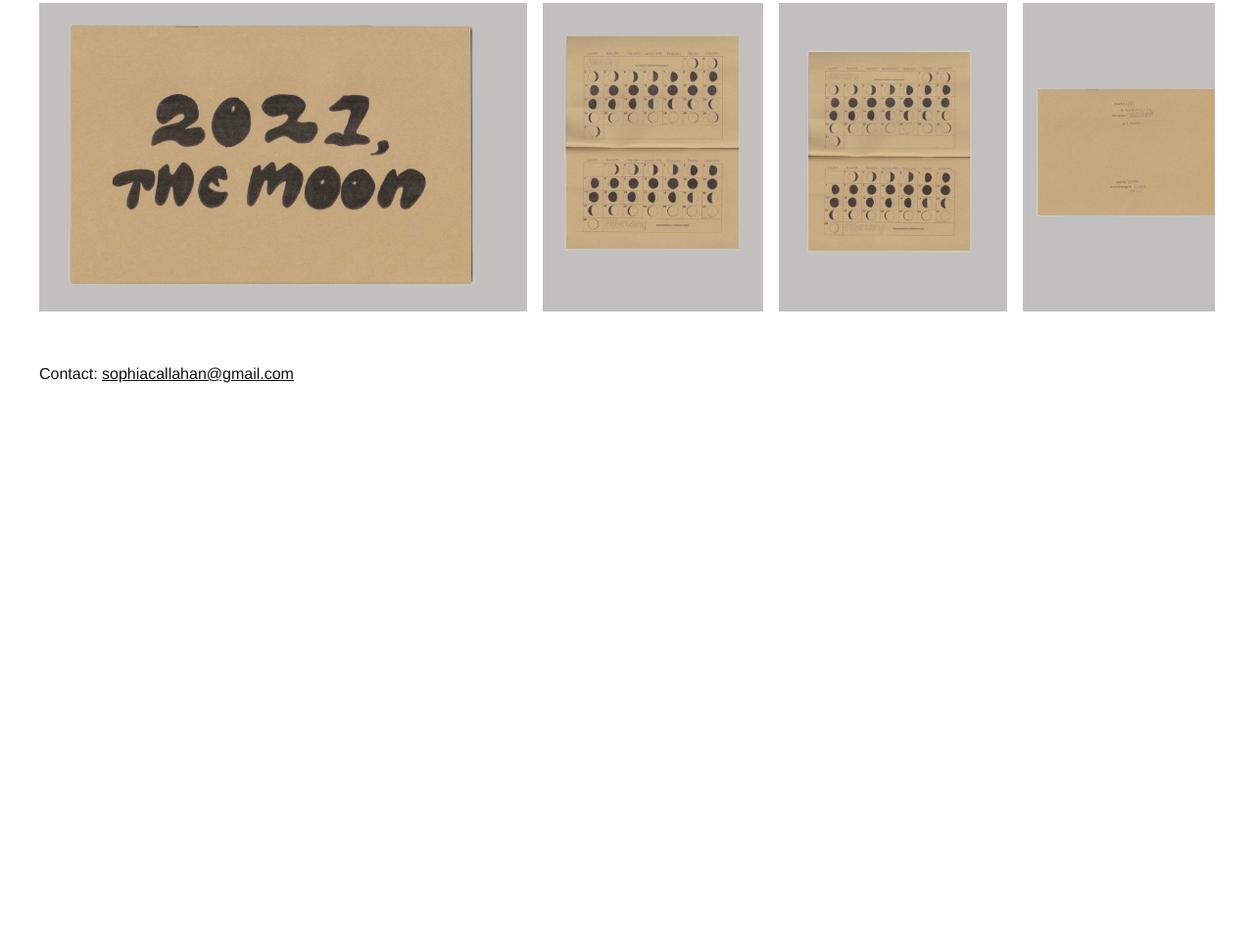
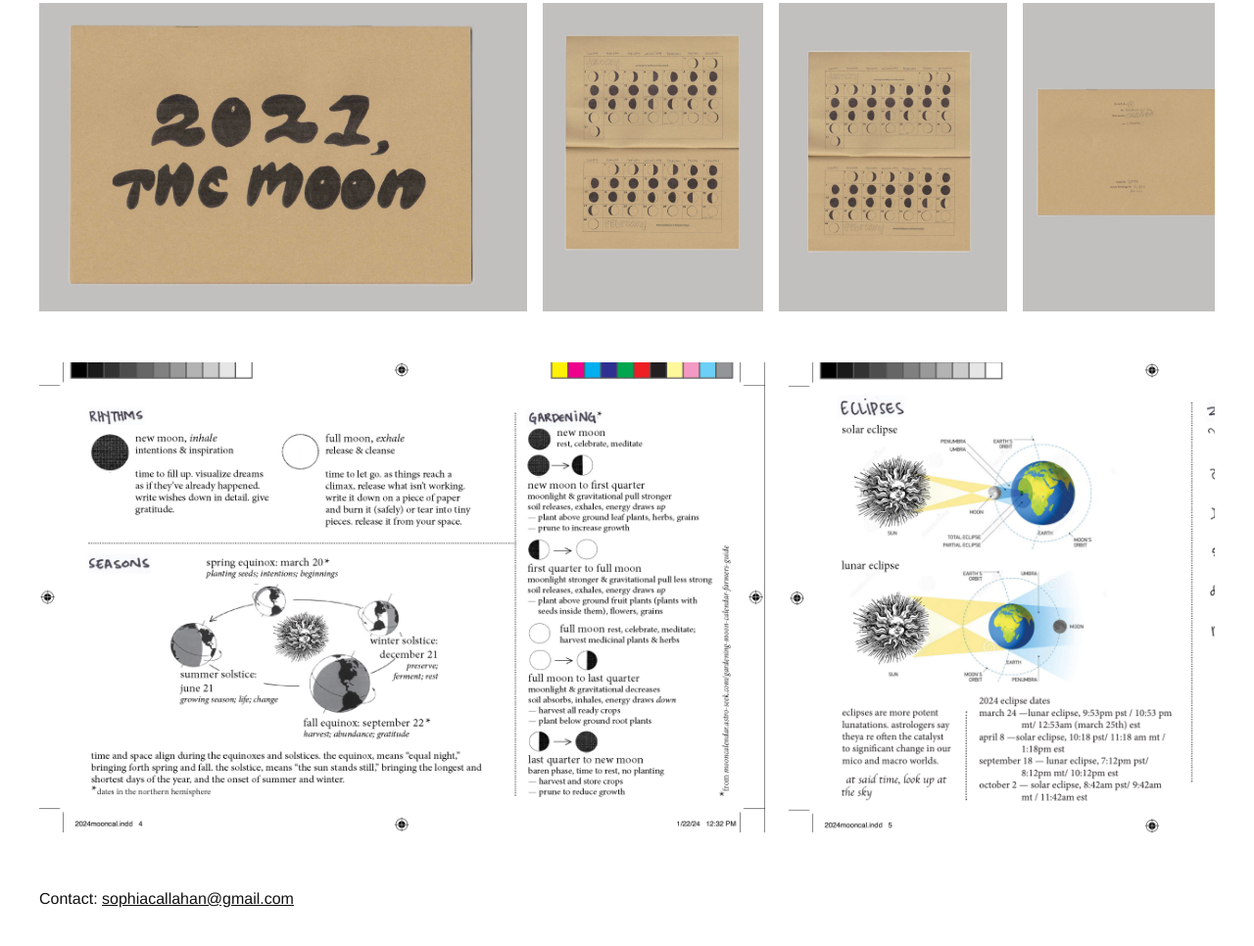
Before and after one commit to socal99/website, a plain HTML site: page moon-calendars.html in a window 1280 px wide. Shown: the part 1701-2667 px from the top of the page at 98% size. Before the commit the page ends 2135 px from the top, so only its background shows below. Drawn offline with Linux system fonts and the light colour scheme.

Commit message:
Moon Calendars: add three 2024 calendar page screenshots as a scroll row
Co-Authored-By: Claude Sonnet 5.5 <noreply@anthropic.com>
Claude-Session: https://claude.ai/code/session_01EyJpsHCcfW7ru5hZ23YUxd

```diff
--- a/moon-calendars.html
+++ b/moon-calendars.html
@@ -61,6 +61,11 @@ a{color:#111}
 <div class="item"><img src="./images/moon-calendars/2021-4.jpg" alt="Moon Calendar 2021, image 4" style="display:block;height:315px;width:auto"></div>
 </div>
 
+<div class="strip" style="margin-top: 40px; display: flex; gap: 24px; align-items: flex-start; overflow-x: auto; padding-bottom: 16px">
+<div class="item"><img src="./images/moon-calendars/pages-1.png" alt="Moon Calendar 2024, page 1" style="display:block;height:480px;width:auto"></div>
+<div class="item"><img src="./images/moon-calendars/pages-2.png" alt="Moon Calendar 2024, page 2" style="display:block;height:480px;width:auto"></div>
+<div class="item"><img src="./images/moon-calendars/pages-3.png" alt="Moon Calendar 2024, page 3" style="display:block;height:480px;width:auto"></div>
+</div>
 <div style="margin-top: 40px">Contact: <a href="mailto:sophiacallahan@gmail.com">sophiacallahan@gmail.com</a></div>
 </div>
 </div>
```
Also changed, not shown: images/moon-calendars/pages-1.png (added), images/moon-calendars/pages-2.png (added), images/moon-calendars/pages-3.png (added).
